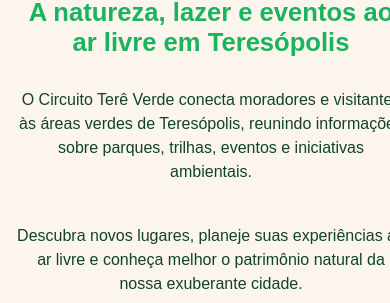
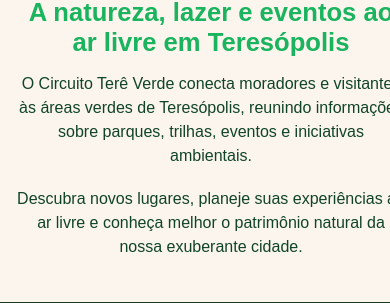
Before and after one commit to tcondack/MVPMOBILEDEVELOPMENT, a React (Vite) app in the folder frontend/: page / in a window 390 px wide. Shown: the part 541-844 px from the top of the page. Built offline with nearby package versions, Linux system fonts and the light colour scheme; no server answers.

Commit message:
revisao mobile ainda ruim

```diff
--- a/frontend/src/components/pages/style.css
+++ b/frontend/src/components/pages/style.css
@@ -73,16 +73,16 @@ section h2 {
 }
 
 .apresentacao-container h1{
-    font-size: clamp(1.6rem, 5vw, 2.3rem);
+    font-size: clamp(1.6rem, 4vw, 2.3rem);
     font-weight: bold;
     line-height: 1.15;
     margin: 0 0 15px 0;
     color: #1ab35e;
     text-align: center;
-    margin-left: auto;
-    margin-right: auto;
+    width: 100%;
+    max-width: 100%;
     word-break: normal;
-    width: 100%;
+    overflow-wrap: break-word;
 
 }
 
@@ -90,12 +90,9 @@ section h2 {
     color: #114427;
     font-size: 1rem;
     line-height: 1.5;
-    max-width: 500px;
     text-align: center;
-    margin-left: auto;
-    margin-right: auto;
-    margin-bottom: 1.5rem;
-    max-width: 100%;
+    margin:0 0 1.2rem 0;
+    max-width: 600px
 
 }
 
```
